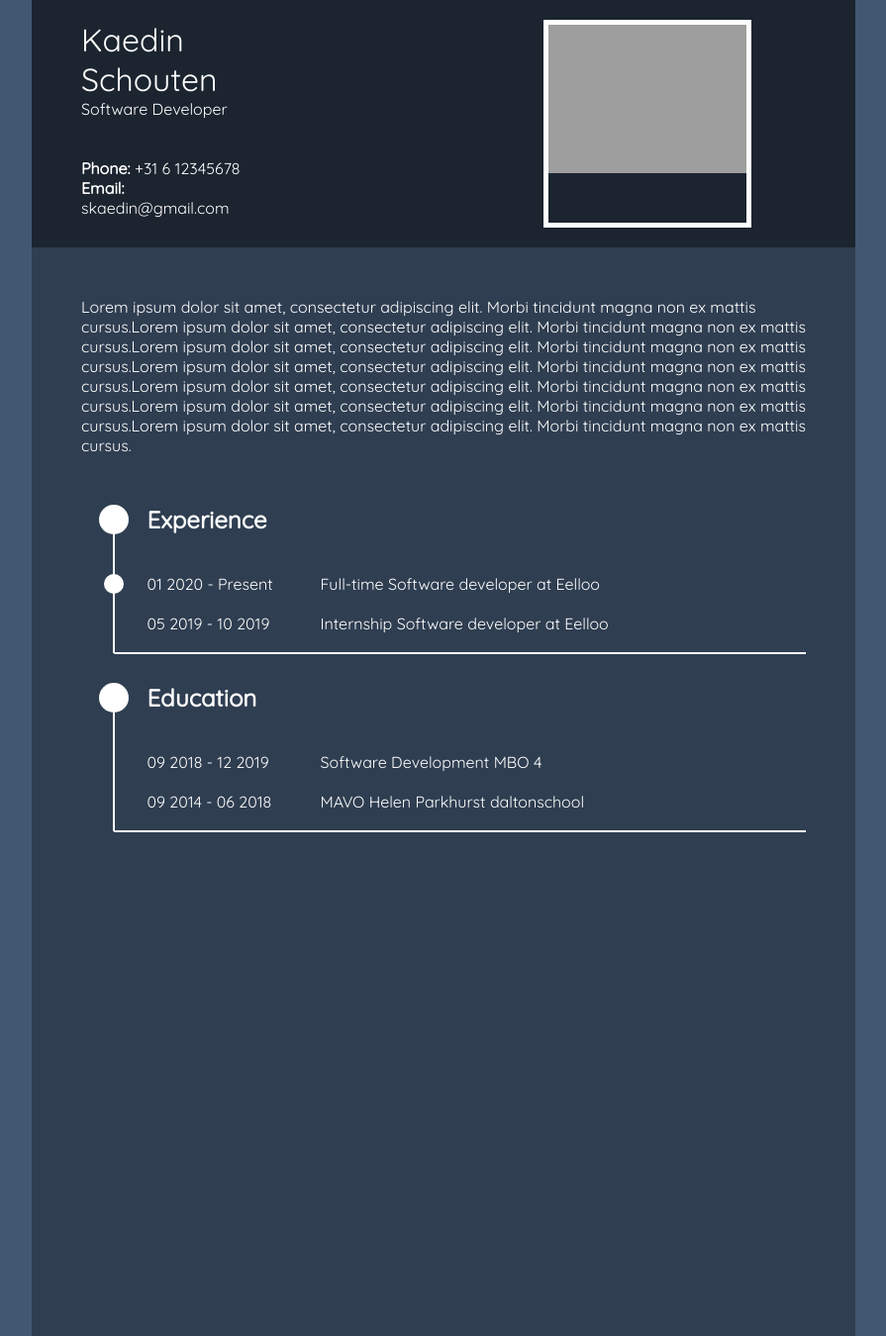
After one commit to Kaediin/Portfolio-Django, a Django app: template Website/templates/resume.html in a window 1280 px wide. The commit adds this page. Shown: the whole page at 99% size, without its empty margins (192-1087 px from the left). Run offline with Django 3.2, Linux system fonts and the light colour scheme; the template is opened without the code that fills it, so the values that code supplies are empty; grey boxes are pictures that could not be loaded.

Commit message:
Working on resume.html

```diff
--- /dev/null
+++ b/Website/templates/resume.html
@@ -0,0 +1,263 @@
+<!DOCTYPE html>
+<html lang="en">
+{% load static %}
+<head>
+    <meta charset="UTF-8">
+    <title>Resume</title>
+    <link rel="icon" href="{% static 'admin/img/ic-launcher.ico' %}">
+    <link href="https://fonts.googleapis.com/css2?family=Quicksand&display=swap" rel="stylesheet">
+</head>
+<body>
+<div id="wrapper">
+    <div id="parent-container-resume">
+        <div id="container-header" style="background-color: #1b242f;">
+            <div id="container-header-left">
+                <h1><span style="font-weight: lighter">Kaedin Schouten</span></h1>
+                <p>Software Developer</p>
+                <br><br>
+                <p><span style="font-weight: bold">Phone: </span>+31 6 12345678 </p>
+                <p><span style="font-weight: bold">Email: </span>skaedin@gmail.com</p>
+            </div>
+            <div id="container-header-right">
+                <div id="container-header-right-picture">
+                    <img src="{% static "admin/img/pf.JPG" %}" alt="Image">
+                </div>
+            </div>
+        </div>
+        <div id="content-body" style="background-color: #2f3e51; padding: 50px">
+            <p>Lorem ipsum dolor sit amet, consectetur adipiscing elit. Morbi tincidunt magna non ex mattis cursus.Lorem
+                ipsum dolor sit amet, consectetur adipiscing elit. Morbi tincidunt magna non ex mattis cursus.Lorem
+                ipsum dolor sit amet, consectetur adipiscing elit. Morbi tincidunt magna non ex mattis cursus.Lorem
+                ipsum dolor sit amet, consectetur adipiscing elit. Morbi tincidunt magna non ex mattis cursus.Lorem
+                ipsum dolor sit amet, consectetur adipiscing elit. Morbi tincidunt magna non ex mattis cursus.Lorem
+                ipsum dolor sit amet, consectetur adipiscing elit. Morbi tincidunt magna non ex mattis cursus.Lorem
+                ipsum dolor sit amet, consectetur adipiscing elit. Morbi tincidunt magna non ex mattis cursus.</p>
+
+            <div id="container-content-experience">
+                <div id="container-left-content-body">
+                    <div id="content-body-experience"></div>
+                    <div class="content-body-line"></div>
+                    <div id="content-body-experience-child"></div>
+                </div>
+                <div id="container-right-content-body">
+                    <div id="content-body-main-job-text">
+                        <h2>Experience</h2>
+                    </div>
+                    <div class="content-body-main-job-child">
+                        <div class="container-body-job-time">
+                            <p>01 2020 - Present</p>
+                        </div>
+                        <div class="container-body-job-time-description">
+                            <p>Full-time Software developer at Eelloo</p>
+{#                            <p style="font-size: smaller">Lorem ipsum dolor sit amet, consectetur adipiscing elit. Morbi tincidunt magna non ex mattis cursus.Lorem</p>#}
+                        </div>
+                    </div>
+                </div>
+                <div></div>
+                <div>
+                    <div class="content-body-main-job-child" style="margin-top: 20px">
+                        <div class="container-body-job-time">
+                            <p>05 2019 - 10 2019</p>
+                        </div>
+                        <div class="container-body-job-time-description">
+                            <p>Internship Software developer at Eelloo</p>
+                        </div>
+                    </div>
+                </div>
+                <div class="ending-line-left">
+
+                </div>
+                <div class="ending-line-right">
+
+                </div>
+            </div>
+            <div id="container-content-experience">
+                <div id="container-left-content-body">
+                    <div id="content-body-experience"></div>
+                    <div class="content-body-line"></div>
+                    {#                    <div id="content-body-experience-child"></div>#}
+                </div>
+                <div id="container-right-content-body">
+                    <div id="content-body-main-job-text">
+                        <h2>Education</h2>
+                    </div>
+                    <div class="content-body-main-job-child">
+                        <div class="container-body-job-time">
+                            <p>09 2018 - 12 2019</p>
+                        </div>
+                        <div class="container-body-job-time-description">
+                            <p>Software Development MBO 4</p>
+                        </div>
+                    </div>
+                </div>
+                <div></div>
+                <div>
+                    <div class="content-body-main-job-child" style="margin-top: 20px">
+                        <div class="container-body-job-time">
+                            <p>09 2014 - 06 2018</p>
+                        </div>
+                        <div class="container-body-job-time-description">
+                            <p>MAVO Helen Parkhurst daltonschool</p>
+                        </div>
+                    </div>
+                </div>
+                <div class="ending-line-left"></div>
+                <div class="ending-line-right"></div>
+            </div>
+        </div>
+    </div>
+</body>
+</html>
+<style>
+    * {
+        margin: 0;
+        padding: 0;
+        font-family: 'Quicksand', sans-serif;
+        color: white;
+    }
+
+    html {
+        scroll-behavior: smooth;
+        -webkit-overflow-scrolling: touch;
+    }
+
+    body {
+        background-color: #415871;
+    }
+
+    {# BODY START #}
+
+    {# BODY LINES START #}
+    .ending-line-left, .ending-line-right {
+        position: relative;
+    }
+
+
+    .ending-line-left:after {
+        content: '';
+        position: absolute;
+        border-bottom: 2px white solid;
+        height: 19px;
+        width: 100%;
+        transform: translateX(50%);
+    }
+
+    .ending-line-right:after {
+        content: '';
+        position: absolute;
+        border-bottom: 2px white solid;
+        height: 19px;
+        width: 100%;
+    {#transform: translateX(50%);#}
+    }
+
+
+    .content-body-main-job-child {
+        display: grid;
+        grid: "container-body-job-time container-body-job-time-description" 1fr/
+        175px 1fr
+    }
+
+    #content-body-experience {
+        width: 30px;
+        height: 30px;
+        background-color: white;
+        border-radius: 50%;
+    }
+
+    #content-body-experience-child {
+        width: 20px;
+        height: 20px;
+        background-color: white;
+        border-radius: 50%;
+        margin-top: 10px;
+    }
+
+    .content-body-line {
+        width: 30px;
+        height: 30px;
+        position: relative;
+    }
+
+    .content-body-line:after {
+        content: '';
+        position: absolute;
+        border-right: 2px white solid;
+        height: 120px;
+        width: 30px;
+        transform: translateX(-50%);
+    }
+
+    {# BODY LINES END #}
+
+
+    #content-body {
+        height: 1000px;
+        padding: 20px;
+    }
+
+    #container-content-experience {
+        margin-top: 50px;
+        display: grid;
+        grid: "container-left-content-body container-right-content-body" 1fr/
+        1fr 10fr
+    }
+
+    #container-left-content-body {
+        display: flex;
+    {#justify-content: center;#}
+        align-items: center;
+        flex-direction: column;
+
+    }
+
+    #content-body-main-job-text {
+        height: 30px;
+        display: flex;
+        align-items: center;
+        margin-bottom: 40px;
+    }
+
+    {# BODY END #}
+
+    {# HEADER START #}
+    #wrapper {
+        width: 65%;
+        margin: auto;
+    }
+
+    #container-header {
+        padding: 20px 20px 20px 50px;
+    }
+
+    #container-header-left {
+        display: flex;
+        flex-direction: column;
+        width: 50%;
+    }
+
+    #container-header-right {
+        display: flex;
+        justify-content: center;
+    }
+
+    #container-header-right-picture {
+        width: 200px;
+        height: 200px;
+        border: 5px solid white;
+    }
+
+    #container-header {
+        display: grid;
+        grid: "container-header-left container-header-right" 1fr/
+        1fr 1fr;
+    }
+
+    img {
+        width: 200px;
+    }
+
+    {# HEADER END #}
+
+
+</style>
--- a/Website/urls.py
+++ b/Website/urls.py
@@ -7,4 +7,5 @@ urlpatterns = [
     path('EN', views.english, name='indexEN'),
     path('Mail', views.sendmailtouser, name='sendMailNL'),
     path('Mailto', views.sendmailtouser, name='sendMailEN'),
+    path('Resume', views.toResume, name='toResume'),
 ]
--- a/Website/views.py
+++ b/Website/views.py
@@ -126,3 +126,6 @@ def returnToPage(request, data, lang, isForm):
             'form_alert_sendingmail': form_alert_sendingmail,
             'form_alert_invalidform': form_alert_invalidform
         })
+
+def toResume(request):
+    return render(request, 'resume.html', {})
```
Also changed, not shown: Website/templates/index.html (+8 -3 lines), Website/templates/ty.html (deleted, +0 -10 lines).
